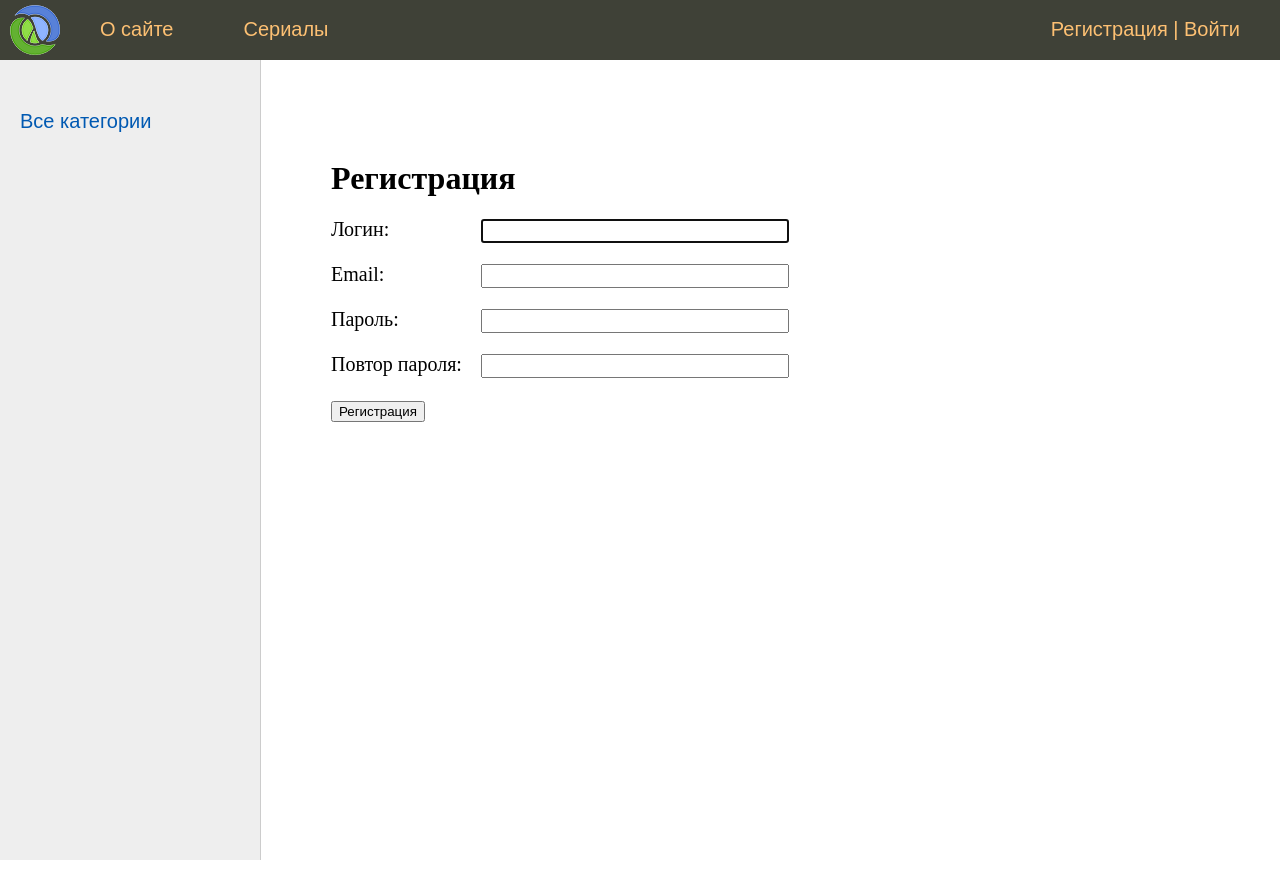
After one commit to KaziDaglarov/DJsite, a Django app: page /register/ in a window 1280 px wide. The commit adds this page. Run offline with Django 4.2, Linux system fonts and the light colour scheme; data that the repository does not hold is empty.

Commit message:
добавлена регистрация пользователя

```diff
--- a/cinemaSite/cinema/forms.py
+++ b/cinemaSite/cinema/forms.py
@@ -1,4 +1,7 @@
 from django import forms
+from django.contrib.auth.forms import UserCreationForm
+from django.contrib.auth.models import User
+
 from .models import *
 
 class AddMovieForm(forms.ModelForm):
@@ -8,3 +11,12 @@ class AddMovieForm(forms.ModelForm):
     class Meta:
         model = Movie
         fields = ['name', 'slug', 'content', 'photo', 'is_published', 'category']
+
+class RegisterUserForm(UserCreationForm):
+    username = forms.CharField(label='Логин', widget=forms.TextInput(attrs={'class': 'form-input'}))
+    email = forms.EmailField(label='Email', widget=forms.EmailInput(attrs={'class': 'form-input'}))
+    password1 = forms.CharField(label='Пароль', widget=forms.PasswordInput(attrs={'class': 'form-input'}))
+    password2 = forms.CharField(label='Повтор пароля', widget=forms.PasswordInput(attrs={'class': 'form-input'}))
+    class Meta:
+        model = User
+        fields = ('username', 'email', 'password1', 'password2')
--- a/cinemaSite/cinema/templates/cinema/base.html
+++ b/cinemaSite/cinema/templates/cinema/base.html
@@ -23,7 +23,7 @@
 			<li><a href="{% url m.url_name %}">{{m.title}}</a></li>
 
 {% endfor %}
-				<a href="{% url 'register' %}">Регистрация</a> | <a href="{% url 'login' %}">Войти</a>
+				<li class="last"><a href="{% url 'register' %}">Регистрация</a> | <a href="{% url 'login' %}">Войти</a></li>
 			</ul>
 			<div class="clear"></div>
 		</div>
--- /dev/null
+++ b/cinemaSite/cinema/templates/cinema/register.html
@@ -0,0 +1,15 @@
+{% extends 'cinema/base.html' %}
+
+{% block content %}
+<h1>{{ title }}</h1>
+
+<form method="post">
+  {% csrf_token %}
+  {% for f in form %}
+  <p><label class="form-label" for="{{f.id_for_label}}">{{f.label}}: </label>{{f}}</p>
+  <div class="form-error">{{f.errors}}</div>
+  {% endfor %}
+  <button type="submit">Регистрация</button>
+</form>
+
+{% endblock %}
--- a/cinemaSite/cinema/urls.py
+++ b/cinemaSite/cinema/urls.py
@@ -9,7 +9,7 @@ urlpatterns = [
     path('addmovies/', AddMovie.as_view(), name='addMovies'),
     path('series/', series, name='series'),
     path('login/', login, name='login'),
-    path('register/', register, name='register'),
+    path('register/', RegisterUser.as_view(), name='register'),
     path('movie/<slug:movie_slug>/', MovieShow.as_view(), name='movie'),
     path('category/<slug:category_slug>/', MovieCategory.as_view(), name='category'),
 
--- a/cinemaSite/cinema/views.py
+++ b/cinemaSite/cinema/views.py
@@ -1,3 +1,4 @@
+
 from django.http import HttpResponse, HttpResponseNotFound, Http404
 from django.shortcuts import render, get_object_or_404, redirect
 from django.urls import reverse_lazy
@@ -78,3 +79,13 @@ class MovieCategory(DataMixin, ListView):
         c_def = self.get_user_context(title='Категория - ' + str(context['movies'][0].category),
                                       category_selected=context['movies'][0].category_id)
         return dict(list(context.items()) + list(c_def.items()))
+
+class RegisterUser(DataMixin, CreateView):
+    form_class = RegisterUserForm
+    template_name = 'cinema/register.html'
+    success_url = reverse_lazy('login')
+
+    def get_context_data(self, *, object_list=None, **kwargs):
+        context = super().get_context_data(**kwargs)
+        c_def = self.get_user_context(title='Регистрация')
+        return dict(list(context.items()) + list(c_def.items()))
```
